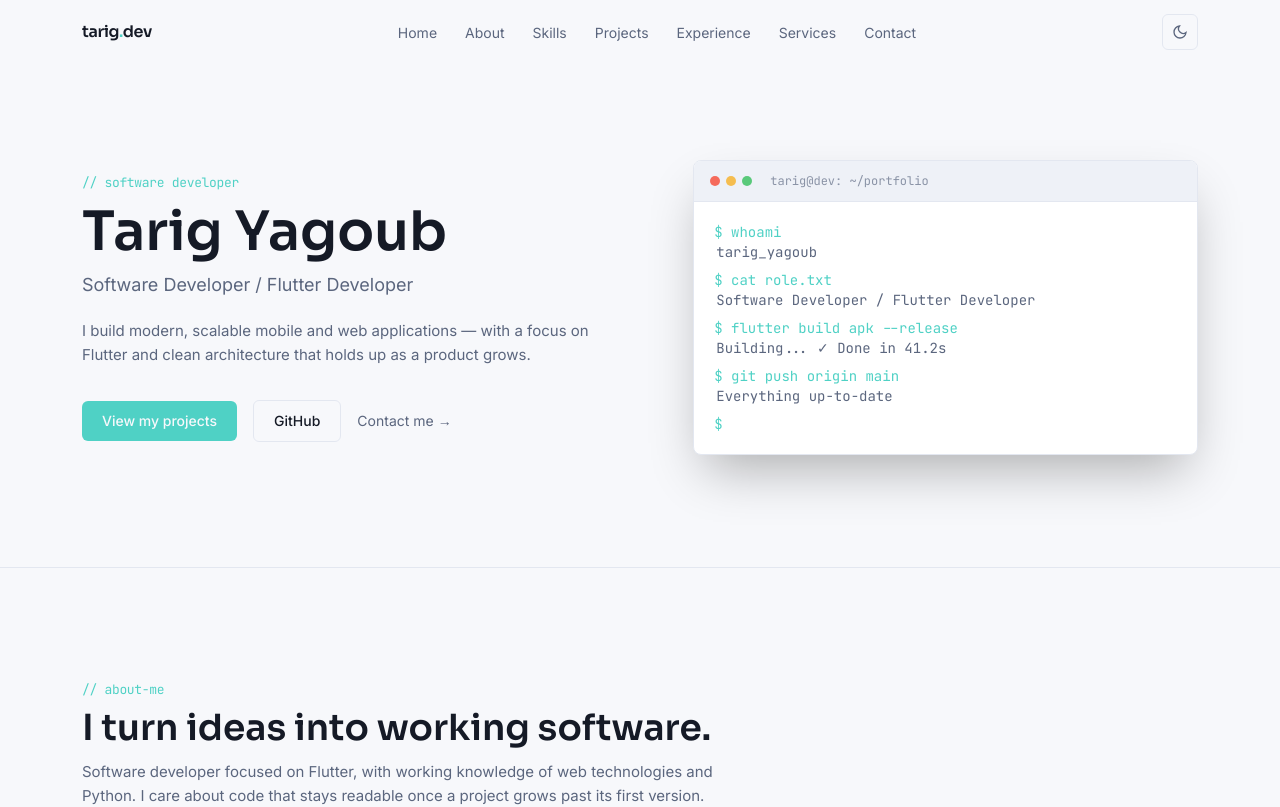
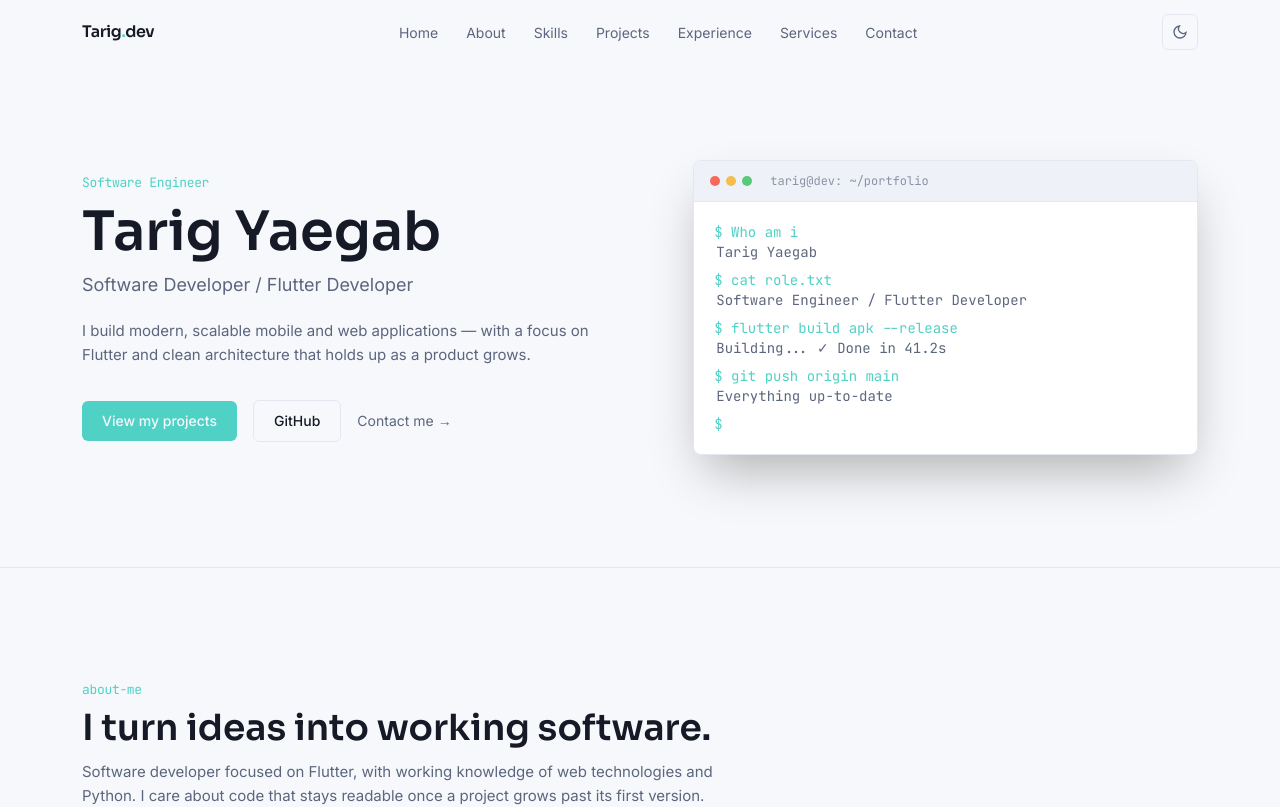
Before and after one commit to TarigYaegab/My-Portfolio, a React (Vite) app in the folder tarig-portfolio/: page / in a window 1280 px wide. Shown: the top 807 px of the page. Built offline with nearby package versions, Linux system fonts and the light colour scheme; the HTML template or start-up script is replaced by a standard one.

Commit message:
Update name

```diff
--- a/tarig-portfolio/src/components/layout/Footer.tsx
+++ b/tarig-portfolio/src/components/layout/Footer.tsx
@@ -7,8 +7,8 @@ export default function Footer() {
     <footer className="border-t border-line">
       <div className="max-w-content mx-auto px-5 sm:px-8 py-10 flex flex-col sm:flex-row items-center justify-between gap-4">
         <div>
-          <p className="font-display font-semibold text-ink">Tarig Yagoub</p>
-          <p className="text-sm text-ink-muted">Software Developer</p>
+          <p className="font-display font-semibold text-ink">Tarig Yaegab</p>
+          <p className="text-sm text-ink-muted">Software Engineer</p>
         </div>
 
         <ul className="flex flex-wrap items-center justify-center gap-x-5 gap-y-2 text-sm">
@@ -24,7 +24,7 @@ export default function Footer() {
             ))}
         </ul>
 
-        <p className="text-xs text-ink-faint">© {year} Tarig Yagoub. All rights reserved.</p>
+        <p className="text-xs text-ink-faint">© {year} Tarig Yaegab. All rights reserved.</p>
       </div>
     </footer>
   );
--- a/tarig-portfolio/src/components/layout/Navbar.tsx
+++ b/tarig-portfolio/src/components/layout/Navbar.tsx
@@ -29,7 +29,7 @@ export default function Navbar() {
     >
       <nav className="max-w-content mx-auto flex items-center justify-between px-5 sm:px-8 h-16">
         <a href="#home" className="font-display font-semibold text-ink tracking-tight">
-          tarig<span className="text-accent">.</span>dev
+          Tarig<span className="text-accent">.</span>dev
         </a>
 
         <ul className="hidden md:flex items-center gap-7">
--- a/tarig-portfolio/src/components/sections/GithubCta.tsx
+++ b/tarig-portfolio/src/components/sections/GithubCta.tsx
@@ -7,13 +7,13 @@ export default function GithubCta() {
         <Reveal>
           <div className="rounded-lg border border-line bg-bg-surface px-6 py-10 sm:px-12 sm:py-14 flex flex-col sm:flex-row items-start sm:items-center justify-between gap-6">
             <div>
-              <p className="section-label">{`// open-source`}</p>
+              <p className="section-label">{`Open-Source`}</p>
               <h2 className="mt-2 font-display text-2xl sm:text-3xl font-semibold text-ink">
                 Explore my code and open-source projects.
               </h2>
             </div>
             <a
-              href="https://github.com/[YOUR_GITHUB]"
+              href="https://github.com/TarigYaegab"
               target="_blank"
               rel="noreferrer"
               className="shrink-0 px-6 py-3 rounded-md bg-accent text-bg text-sm font-medium hover:bg-accent-soft transition-colors"
--- a/tarig-portfolio/src/components/sections/Hero.tsx
+++ b/tarig-portfolio/src/components/sections/Hero.tsx
@@ -5,9 +5,9 @@ export default function Hero() {
     <section id="home" className="pt-32 pb-20 sm:pt-40 sm:pb-28">
       <div className="max-w-content mx-auto px-5 sm:px-8 grid lg:grid-cols-[1.1fr,1fr] gap-14 items-center">
         <div className="animate-fade-up">
-          <p className="section-label">{`// software developer`}</p>
+          <p className="section-label">{`Software Engineer`}</p>
           <h1 className="mt-3 font-display text-4xl sm:text-5xl lg:text-[3.4rem] font-semibold leading-[1.08] text-ink">
-            Tarig Yagoub
+            Tarig Yaegab
           </h1>
           <p className="mt-3 text-lg text-ink-muted">Software Developer / Flutter Developer</p>
           <p className="mt-5 max-w-lg text-[15px] leading-relaxed text-ink-muted">
@@ -23,7 +23,7 @@ export default function Hero() {
               View my projects
             </a>
             <a
-              href="https://github.com/[YOUR_GITHUB]"
+              href="https://github.com/TarigYaegab"
               target="_blank"
               rel="noreferrer"
               className="px-5 py-2.5 rounded-md border border-line text-ink text-sm font-medium hover:border-accent hover:text-accent transition-colors"
--- a/tarig-portfolio/src/components/ui/SectionHeading.tsx
+++ b/tarig-portfolio/src/components/ui/SectionHeading.tsx
@@ -7,7 +7,7 @@ interface SectionHeadingProps {
 export default function SectionHeading({ label, title, description }: SectionHeadingProps) {
   return (
     <div className="max-w-2xl">
-      <p className="section-label">{`// ${label}`}</p>
+      <p className="section-label">{` ${label}`}</p>
       <h2 className="mt-2 font-display text-3xl sm:text-4xl font-semibold text-ink">
         {title}
       </h2>
--- a/tarig-portfolio/src/components/ui/TerminalWindow.tsx
+++ b/tarig-portfolio/src/components/ui/TerminalWindow.tsx
@@ -1,8 +1,8 @@
 import { useEffect, useState } from "react";
 
 const LINES = [
-  { prompt: "$ whoami", output: "tarig_yagoub" },
-  { prompt: "$ cat role.txt", output: "Software Developer / Flutter Developer" },
+  { prompt: "$ Who am i", output: "Tarig Yaegab" },
+  { prompt: "$ cat role.txt", output: "Software Engineer / Flutter Developer" },
   { prompt: "$ flutter build apk --release", output: "Building... ✓ Done in 41.2s" },
   { prompt: "$ git push origin main", output: "Everything up-to-date" },
 ];
--- a/tarig-portfolio/src/data/socials.ts
+++ b/tarig-portfolio/src/data/socials.ts
@@ -1,12 +1,12 @@
 import type { SocialLink } from "@/types";
 
 // Replace every placeholder below with your real details.
-export const EMAIL = "[YOUR_EMAIL]";
+export const EMAIL = "tarigyaegab@gmail.com";
 
 export const socials: SocialLink[] = [
   { label: "GitHub", href: "https://github.com/TarigYaegab", icon: "github" },
-  { label: "LinkedIn", href: "https://linkedin.com/in/[YOUR_LINKEDIN]", icon: "linkedin" },
-  { label: "Telegram", href: "https://t.me/[YOUR_TELEGRAM]", icon: "telegram" },
-  { label: "WhatsApp", href: "https://wa.me/[YOUR_WHATSAPP]", icon: "whatsapp" },
+  { label: "LinkedIn", href: "https://linkedin.com/in/tarigyaegab", icon: "linkedin" },
+  { label: "Telegram", href: "https://t.me/TARIGYAEGAB", icon: "telegram" },
+  { label: "WhatsApp", href: "https://wa.me/+249918093995", icon: "whatsapp" },
   { label: "Email", href: `mailto:${EMAIL}`, icon: "email" },
 ];
```
